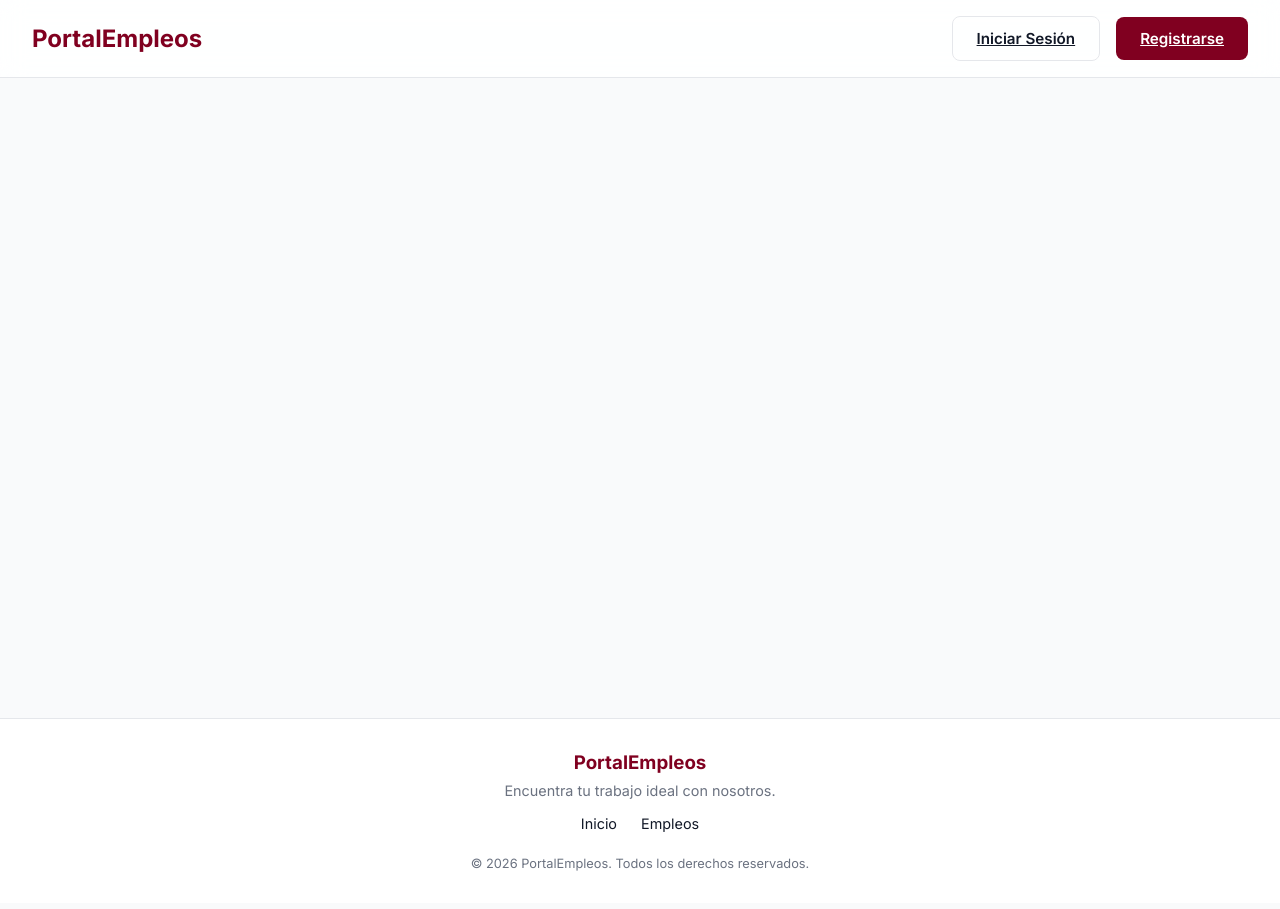
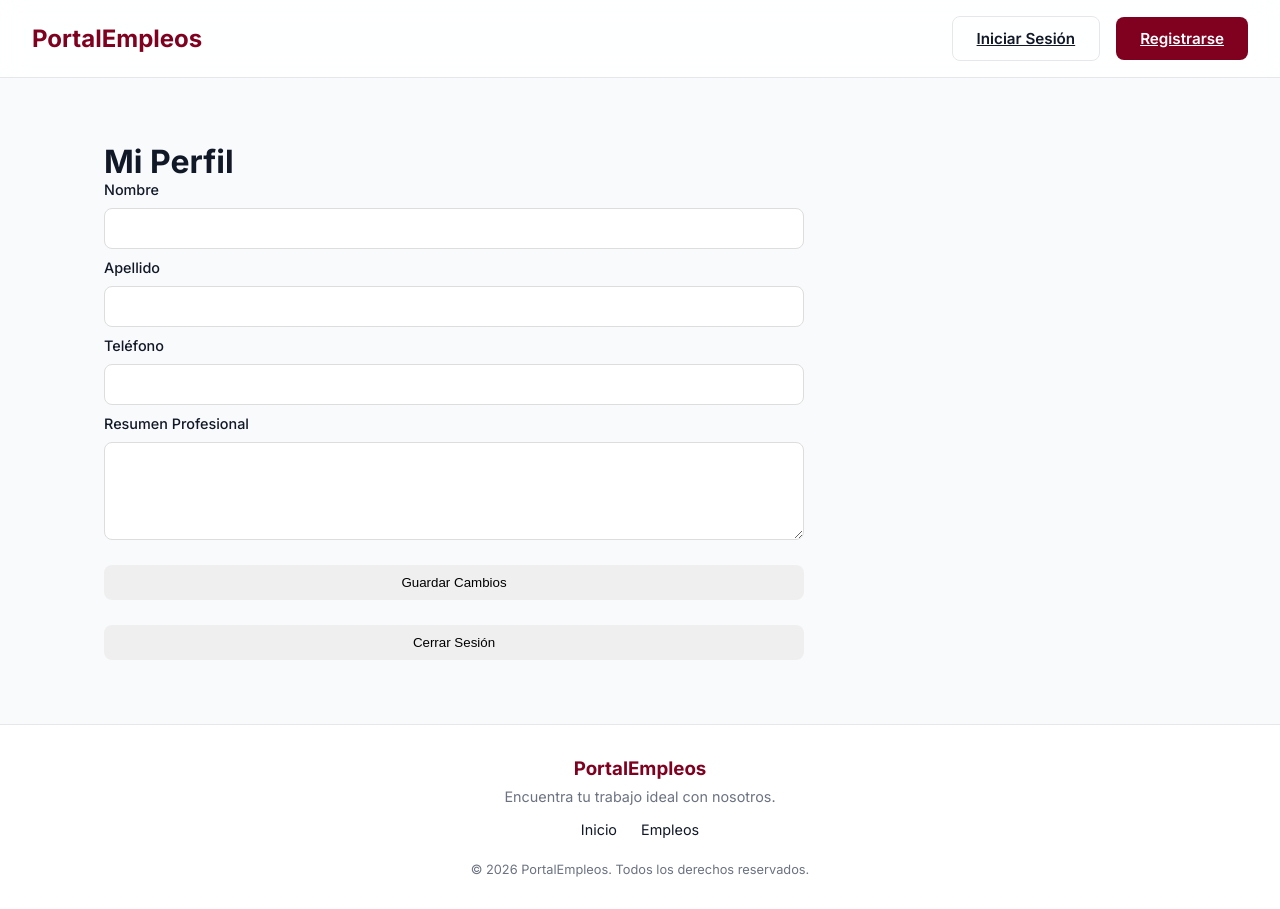
Before and after one commit to kevinruiz14-dev/portal-trabajo-REACT, a React app in the folder frontend/: page /perfil in a window 1280 px wide. Built offline with nearby package versions, Linux system fonts and the light colour scheme; the HTML template or start-up script is replaced by a standard one.

Commit message:
Auth completo: login, registro, perfil editable y logout

```diff
--- a/frontend/src/App.jsx
+++ b/frontend/src/App.jsx
@@ -10,6 +10,7 @@ import RegisterEmpresa from "./pages/auth/RegisterEmpresa";
 import DetalleEmpleo from './pages/empleo/DetalleEmpleo';
 import Dashboard from './pages/usuario/Dashboard';
 import Empleos from './pages/empleo/Empleos';
+import Perfil from './pages/usuario/Perfil';
 function App() {
   return (
     <Router>
@@ -23,6 +24,7 @@ function App() {
           <Route path="/register-empresa" element={<RegisterEmpresa />} />
           <Route path="/dashboard" element={<Dashboard />} />
           <Route path="/empleos" element={<Empleos />} />
+          <Route path="/perfil" element={<Perfil />} />
         </Routes>
       </main>
       <Footer />
--- a/frontend/src/pages/usuario/Perfil.jsx
+++ b/frontend/src/pages/usuario/Perfil.jsx
@@ -0,0 +1,116 @@
+import { useState } from "react";
+import { useNavigate } from "react-router-dom";
+import "../../styles/Perfil.css";
+
+function Perfil() {
+  const userData = localStorage.getItem("user");
+  const user = userData ? JSON.parse(userData) : null;
+
+  const navigate = useNavigate();
+
+  const [nombre, setNombre] = useState(user?.nombre || "");
+  const [apellido, setApellido] = useState(user?.apellido || "");
+  const [telefono, setTelefono] = useState(user?.telefono || "");
+  const [resumen, setResumen] = useState(user?.resumen_profesional || "");
+
+  const cerrarSesion = () => {
+    localStorage.removeItem("user");
+    navigate("/login");
+  };
+
+  const guardarCambios = async () => {
+    try {
+      const response = await fetch(
+        `http://localhost:3000/api/usuarios/${user.usuario_id}`,
+        {
+          method: "PUT",
+          headers: {
+            "Content-Type": "application/json",
+          },
+          body: JSON.stringify({
+            nombre,
+            apellido,
+            telefono,
+            email: user.email,
+            password: user.password_hash,
+            rol: user.rol,
+          }),
+        }
+      );
+
+      const data = await response.json();
+
+      if (!response.ok) {
+        alert(data.message || "Error al actualizar");
+        return;
+      }
+
+      const usuarioActualizado = {
+        ...user,
+        nombre,
+        apellido,
+        telefono,
+        resumen_profesional: resumen,
+      };
+
+      localStorage.setItem(
+        "user",
+        JSON.stringify(usuarioActualizado)
+      );
+
+      alert("Perfil actualizado correctamente");
+
+    } catch (error) {
+      console.error(error);
+      alert("Error al conectar con el servidor");
+    }
+  };
+
+  return (
+    <div className="perfil-container">
+      <h1>Mi Perfil</h1>
+
+      <div className="perfil-card">
+
+        <label>Nombre</label>
+        <input
+          value={nombre}
+          onChange={(e) => setNombre(e.target.value)}
+        />
+
+        <label>Apellido</label>
+        <input
+          value={apellido}
+          onChange={(e) => setApellido(e.target.value)}
+        />
+
+        <label>Teléfono</label>
+        <input
+          value={telefono}
+          onChange={(e) => setTelefono(e.target.value)}
+        />
+
+        <label>Resumen Profesional</label>
+        <textarea
+          rows="4"
+          value={resumen}
+          onChange={(e) => setResumen(e.target.value)}
+        />
+
+        <button onClick={guardarCambios}>
+          Guardar Cambios
+        </button>
+
+        <button
+          onClick={cerrarSesion}
+          className="logout-button"
+        >
+          Cerrar Sesión
+        </button>
+
+      </div>
+    </div>
+  );
+}
+
+export default Perfil;
--- /dev/null
+++ b/frontend/src/styles/Perfil.css
@@ -0,0 +1,31 @@
+.perfil-container {
+  padding: 2rem;
+}
+
+.perfil-card {
+  display: flex;
+  flex-direction: column;
+  gap: 10px;
+  max-width: 700px;
+}
+
+.perfil-card input,
+.perfil-card textarea {
+  padding: 10px;
+  border: 1px solid #ddd;
+  border-radius: 8px;
+}
+
+.perfil-card button {
+  margin-top: 15px;
+  padding: 10px;
+  border: none;
+  border-radius: 8px;
+  cursor: pointer;
+}
+
+.logout-button {
+  margin-top: 10px;
+  padding: 10px;
+  cursor: pointer;
+}
```
